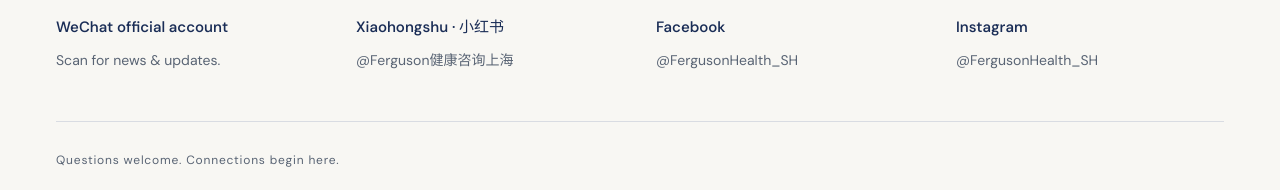
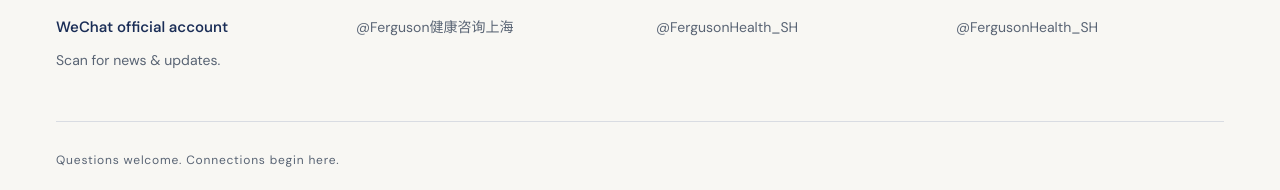
Before and after one commit to younggzzheng/fergusonhealth, a website: page draft/index.html in a window 1280 px wide. Shown: the part 4912-5102 px from the top of the page. Drawn offline with Linux system fonts and the light colour scheme.

Commit message:
Show social icons and handles without duplicate platform labels

```diff
--- a/draft/index.html
+++ b/draft/index.html
@@ -256,9 +256,9 @@
           <div class="connected-visual"><div class="qr-frame"><img src="assets/wechat-official-account-qr-hd.png" alt="Ferguson Women's Health WeChat official-account QR code" data-i18n-alt="wechatQrAlt" width="600" height="600" loading="lazy"></div></div>
           <figcaption><h4 data-i18n="wechatTitle">WeChat official account</h4><p data-i18n="wechatBody">Scan for news &amp; updates.</p></figcaption>
         </figure>
-        <article class="connected-profile" aria-labelledby="xiaohongshu-title"><div class="connected-visual"><span class="social-icon xiaohongshu-icon" aria-hidden="true"></span></div><h4 id="xiaohongshu-title" data-i18n="socialXiaohongshu">Xiaohongshu · 小红书</h4><p class="social-handle" lang="zh-CN">@Ferguson健康咨询上海</p></article>
-        <article class="connected-profile" aria-labelledby="facebook-title"><div class="connected-visual"><span class="social-icon facebook-icon" aria-hidden="true"></span></div><h4 id="facebook-title">Facebook</h4><p class="social-handle">@FergusonHealth_SH</p></article>
-        <article class="connected-profile" aria-labelledby="instagram-title"><div class="connected-visual"><span class="social-icon instagram-icon" aria-hidden="true"></span></div><h4 id="instagram-title">Instagram</h4><p class="social-handle">@FergusonHealth_SH</p></article>
+        <article class="connected-profile" aria-labelledby="xiaohongshu-title"><div class="connected-visual"><span class="social-icon xiaohongshu-icon" aria-hidden="true"></span></div><h4 id="xiaohongshu-title" class="visually-hidden" data-i18n="socialXiaohongshu">Xiaohongshu · 小红书</h4><p class="social-handle" lang="zh-CN">@Ferguson健康咨询上海</p></article>
+        <article class="connected-profile" aria-labelledby="facebook-title"><div class="connected-visual"><span class="social-icon facebook-icon" aria-hidden="true"></span></div><h4 id="facebook-title" class="visually-hidden">Facebook</h4><p class="social-handle">@FergusonHealth_SH</p></article>
+        <article class="connected-profile" aria-labelledby="instagram-title"><div class="connected-visual"><span class="social-icon instagram-icon" aria-hidden="true"></span></div><h4 id="instagram-title" class="visually-hidden">Instagram</h4><p class="social-handle">@FergusonHealth_SH</p></article>
         </div>
       </section>
       </div>
--- a/draft/styles.css
+++ b/draft/styles.css
@@ -189,8 +189,10 @@ html[lang=zh-CN] .hero h1{font-size:clamp(50px,4.55vw,69px)}
 .connected-visual{height:196px;display:flex;align-items:center;justify-content:flex-start;margin-bottom:18px}
 .connected-visual .social-icon{width:64px;height:64px}
 .connected-grid h4{margin:0;font-family:var(--sans);font-size:15px;font-weight:550;line-height:1.6}
+.connected-profile h4.visually-hidden{position:absolute;width:1px;height:1px;margin:-1px;padding:0;overflow:hidden;clip-path:inset(50%);white-space:nowrap;border:0}
 .connected-grid .wechat-contact p,.social-handle{font-size:14px;line-height:1.8;color:var(--body);margin-top:9px;overflow-wrap:anywhere}
 .social-handle{user-select:all}
+.connected-profile .social-handle{margin-top:0}
 .connected-grid .qr-frame{width:100%;max-width:196px;padding:12px}
 .connected-grid .qr-frame img{width:calc(100% - 8px);height:auto;aspect-ratio:1}
 @media(min-width:701px) and (max-width:1000px){.practice-locations{column-gap:32px;grid-template-rows:auto auto auto}.practice{grid-row:2/span 2;grid-template-columns:1fr;grid-template-rows:subgrid;row-gap:18px}.practice:first-of-type{grid-column:1}.practice:last-of-type{grid-column:2}}
```
Also changed, not shown: tests/browser.spec.js (+5 -1 lines).
